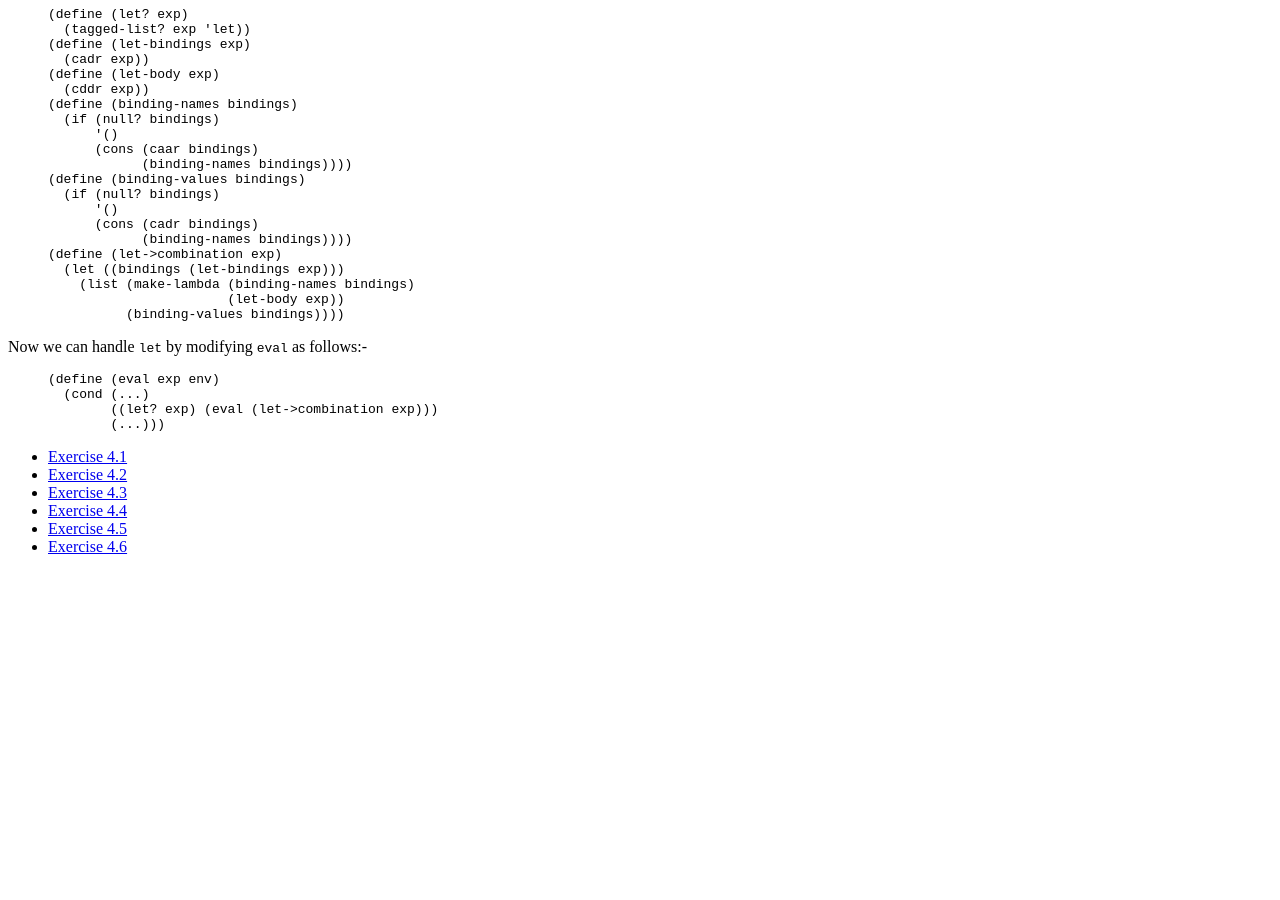
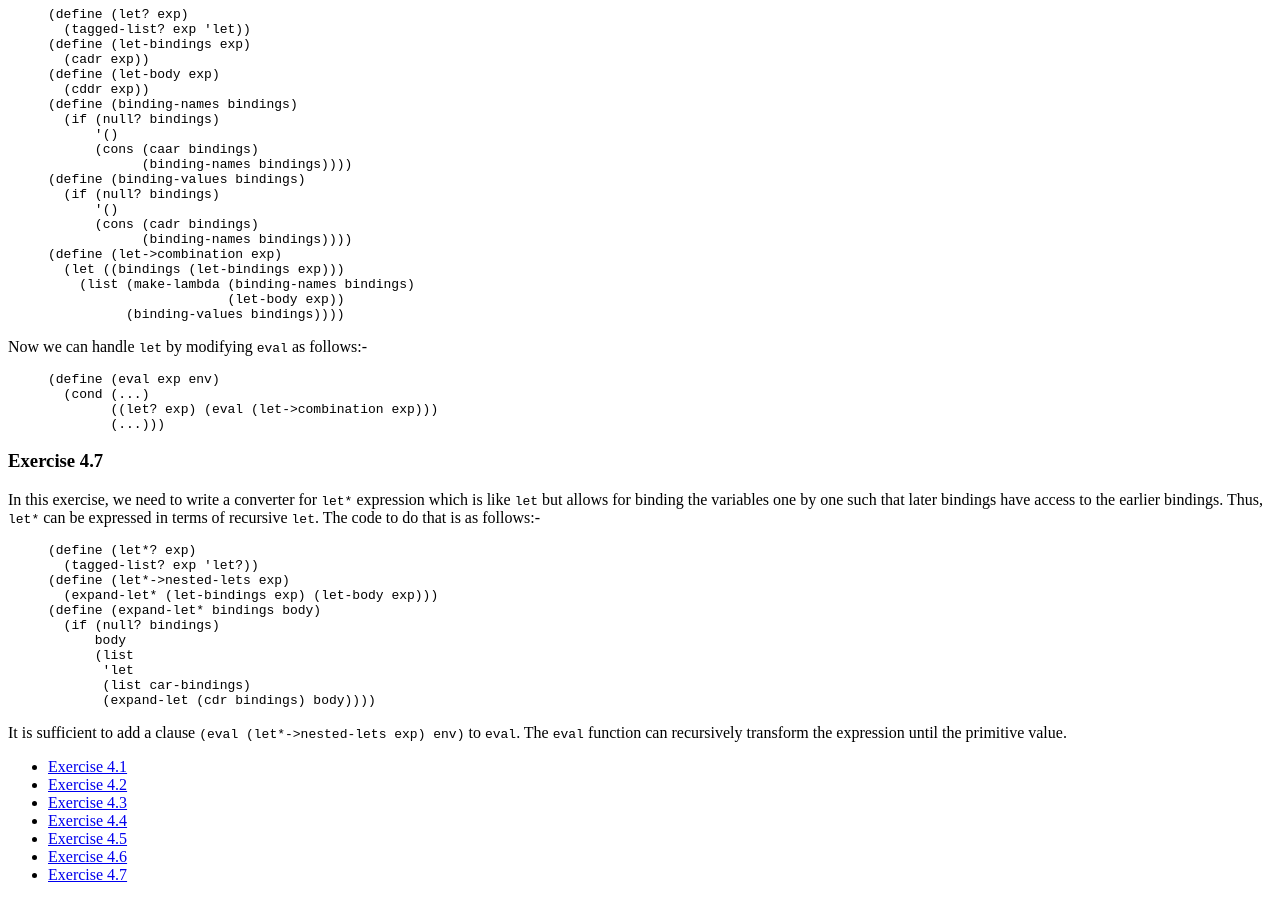
Before and after one commit to mohanrajendran/mohanrajendran.github.io, a Jekyll site: the page built from _sicp/Soultion4_1.md, in a window 1280 px wide and 900 px high, scrolled down 2962 px. Built offline with Jekyll 4.4.1, drawn with Linux system fonts in a browser that asks for light colours; nearby versions of some CDN libraries; before the commit the page ends 3534 px from its top, so only the background shows below that.

Commit message:
Finished exercise 4.7

```diff
--- a/_sicp/Soultion4_1.md
+++ b/_sicp/Soultion4_1.md
@@ -2,7 +2,7 @@
 layout: spiedpage
 order: 28
 title: Section 4.1 solutions
-exercises: '4.1 - 4.6'
+exercises: '4.1 - 4.7'
 submenu:
   - { hook: "Exercise4_1", title: "Exercise 4.1" }
   - { hook: "Exercise4_2", title: "Exercise 4.2" }
@@ -10,6 +10,7 @@ submenu:
   - { hook: "Exercise4_4", title: "Exercise 4.4" }
   - { hook: "Exercise4_5", title: "Exercise 4.5" }
   - { hook: "Exercise4_6", title: "Exercise 4.6" }
+  - { hook: "Exercise4_7", title: "Exercise 4.7" }
 ---
 
 ### Exercise 4.1<a id="Exercise4_1">&nbsp;</a>
@@ -227,3 +228,23 @@ Now we can handle `let` by modifying `eval` as follows:-
         ((let? exp) (eval (let->combination exp)))
         (...)))
 {% endhighlight %}
+
+### Exercise 4.7<a id="Exercise4_7">&nbsp;</a>
+
+In this exercise, we need to write a converter for `let*` expression which is like `let` but allows for binding the variables one by one such that later bindings have access to the earlier bindings. Thus, `let*` can be expressed in terms of recursive `let`. The code to do that is as follows:-
+
+{% highlight scheme %}
+(define (let*? exp)
+  (tagged-list? exp 'let?))
+(define (let*->nested-lets exp)
+  (expand-let* (let-bindings exp) (let-body exp)))
+(define (expand-let* bindings body)
+  (if (null? bindings)
+      body
+      (list
+       'let
+       (list car-bindings)
+       (expand-let (cdr bindings) body))))
+{% endhighlight %}
+
+It is sufficient to add a clause `(eval (let*->nested-lets exp) env)` to `eval`. The `eval` function can recursively transform the expression until the primitive value.
```
